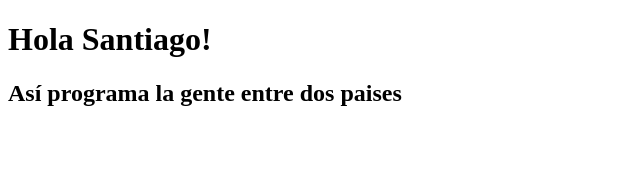
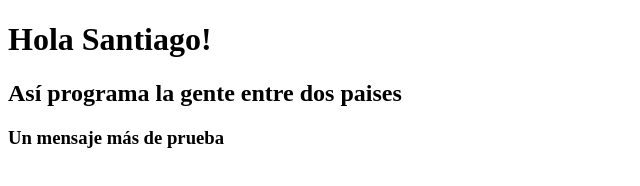
Before and after one commit to salazarcode/apendizaje-con-santiago, a plain HTML site: page index.html in a window 1280 px wide. Shown: the whole page, without its empty margins (0-640 px from the left). Drawn offline with Linux system fonts and the light colour scheme.

Commit message:
Un mensaje de ejemplo

```diff
--- a/index.html
+++ b/index.html
@@ -8,5 +8,6 @@
 <body>
     <h1>Hola Santiago!</h1>
     <h2>Así programa la gente entre dos paises</h2>
+    <h3>Un mensaje más de prueba</h3>
 </body>
 </html>
```
